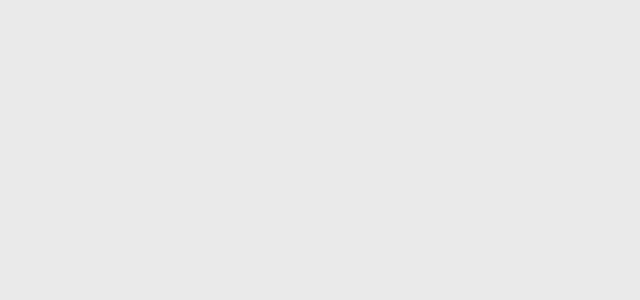
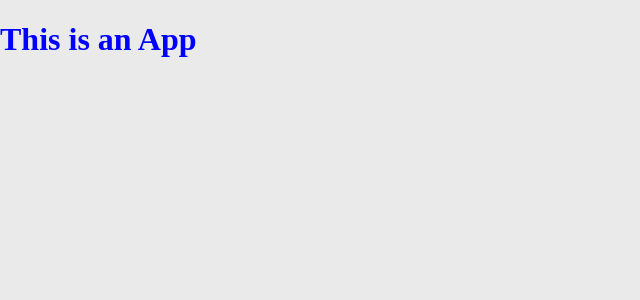
Before and after one commit to amnioc/wild-swimming-app, a React (Vite) app in the folder wild-swimming-app/: page / in a window 1280 px wide. Shown: the top 300 px of the page, without its empty margins (0-640 px from the left). Built offline with nearby package versions, Linux system fonts and the light colour scheme.

Commit message:
removing excess code

```diff
--- a/wild-swimming-app/src/App.tsx
+++ b/wild-swimming-app/src/App.tsx
@@ -1,12 +1,8 @@
 import "./App.css";
-import Header from "./pages/home/Homepage";
+import Header from "./feature/header/Header";
 
 function App() {
-  return (
-    <>
-      <Header />
-    </>
-  );
+  return <Header />;
 }
 
 export default App;
```
